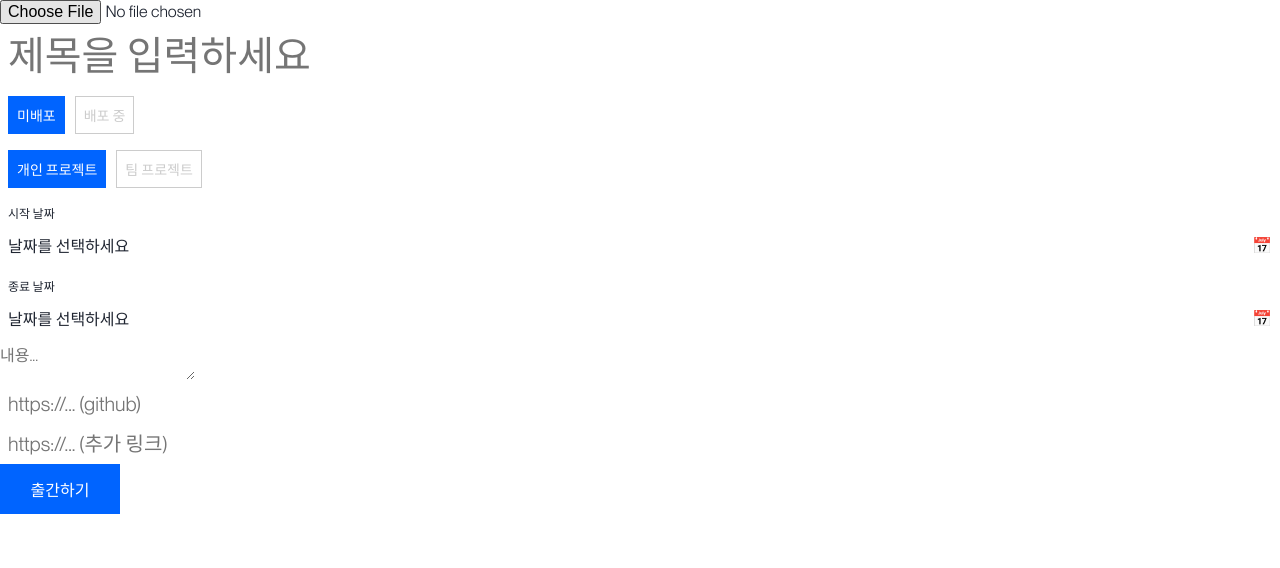
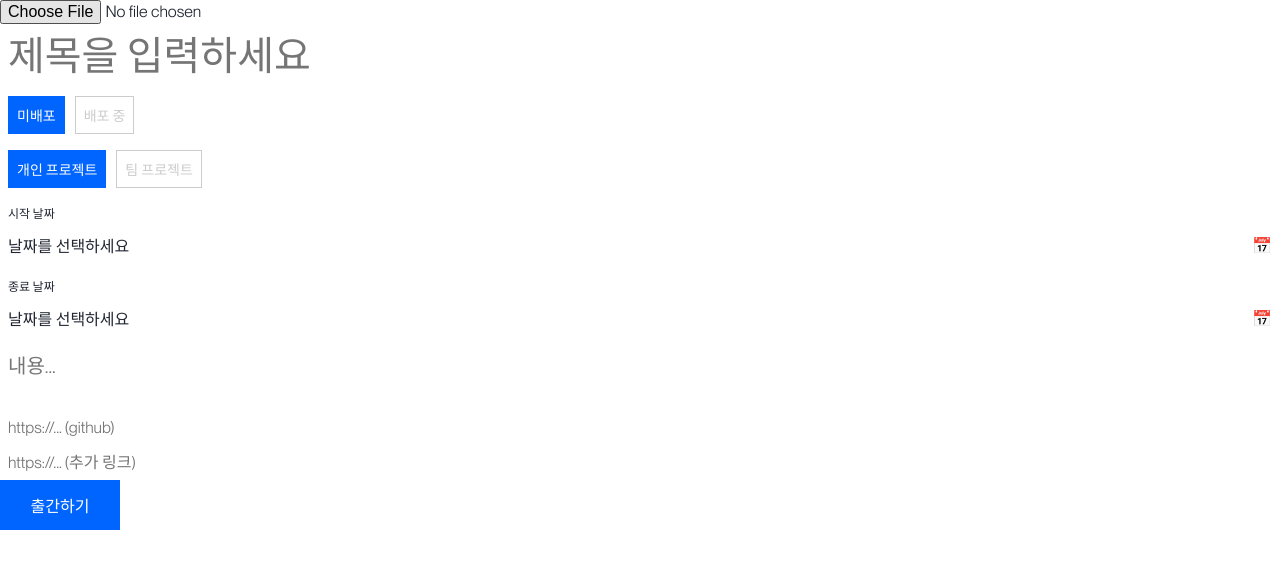
Before and after one commit to SeungWoo-Ahn/portfolio, a React (Vite) app: page /projects/new in a window 1280 px wide. Shown: the top 568 px of the page. Built offline with nearby package versions, Linux system fonts and the light colour scheme; no server answers.

Commit message:
#11 feat: content textarea 구현

```diff
--- a/src/components/Form/Input/TextInput.module.css
+++ b/src/components/Form/Input/TextInput.module.css
@@ -2,7 +2,7 @@
     display: block;
     width: 100%;
     padding: 8px;
-    font-size: 20px;
+    font-size: 16px;
     font-weight: 400;
 
     &.medieum {
--- /dev/null
+++ b/src/components/Form/TextArea/TextArea.module.css
@@ -0,0 +1,7 @@
+.textarea {
+    width: 100%;
+    padding: 8px;
+    resize: none;
+    font-size: 20px;
+    font-weight: 400;
+}
--- a/src/components/Form/TextArea/TextArea.tsx
+++ b/src/components/Form/TextArea/TextArea.tsx
@@ -1,4 +1,5 @@
 import type { UseFormRegisterReturn } from "react-hook-form";
+import styled from './TextArea.module.css';
 
 interface TextAreaProps {
     placeholder: string;
@@ -9,6 +10,7 @@ interface TextAreaProps {
 const TextArea = ({ placeholder, disabled, registration }: TextAreaProps) => {
     return (
         <textarea
+            className={styled.textarea}
             placeholder={placeholder}
             disabled={disabled}
             {...registration}
```
